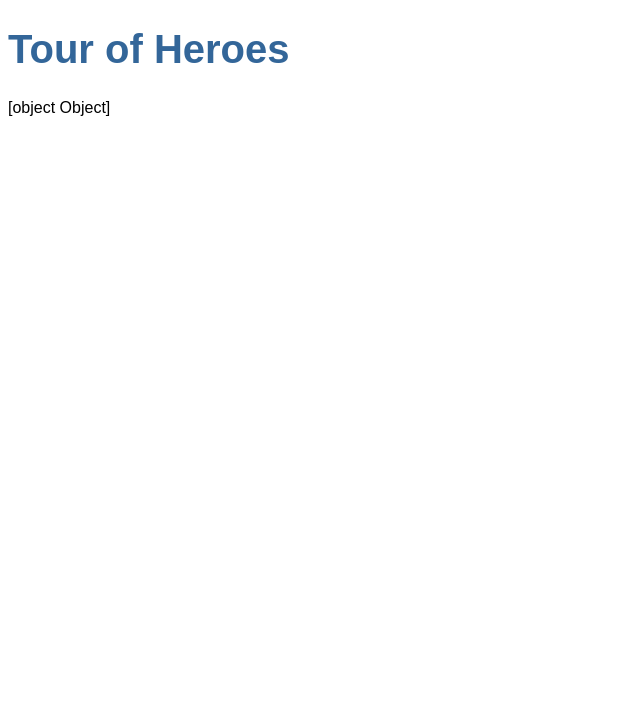
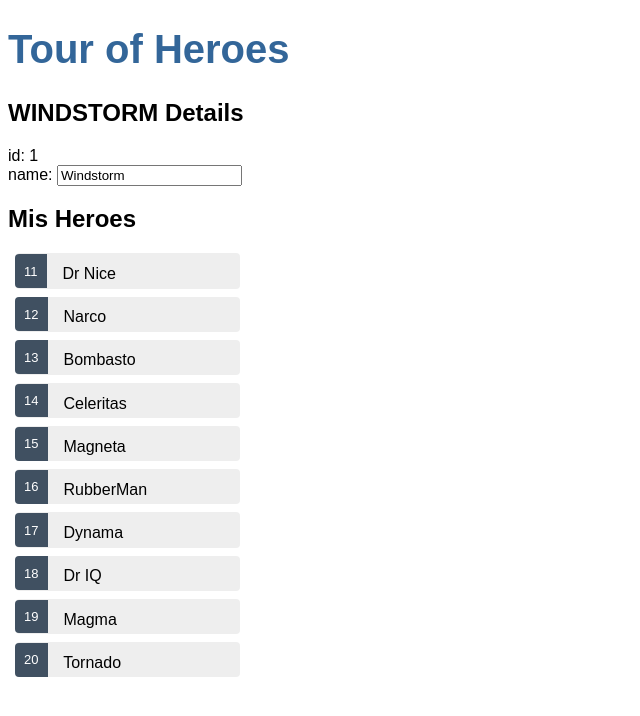
Before and after one commit to Ppm19/tourHeroes, an Angular app: page / in a window 1280 px wide. Shown: the top 716 px of the page, without its empty margins (0-640 px from the left). Built offline with nearby package versions, Linux system fonts and the light colour scheme.

Commit message:
Lista de Heroes

```diff
--- a/src/app/app.component.html
+++ b/src/app/app.component.html
@@ -1,2 +1,2 @@
 <h1>{{title}}</h1>
-<app-heroes></app-heroes>
+<heroes></heroes>
--- a/src/app/app.component.ts
+++ b/src/app/app.component.ts
@@ -1,10 +1,11 @@
 import { Component } from '@angular/core';
 import { HeroesComponent } from './heroes/heroes.component';
+import { HeroDetailComponent } from './hero-detail/hero-detail.component';
 
 @Component({
   selector: 'app-root',
   standalone: true,
-  imports: [HeroesComponent],
+  imports: [HeroesComponent, HeroDetailComponent],
   templateUrl: './app.component.html',
   styleUrl: './app.component.css'
 })
--- /dev/null
+++ b/src/app/hero-detail/hero-detail.component.html
@@ -0,0 +1 @@
+<p>hero-detail works!</p>
--- a/src/app/heroes/heroes.component.css
+++ b/src/app/heroes/heroes.component.css
@@ -0,0 +1,44 @@
+/* HeroesComponent's private CSS styles */
+.heroes {
+  margin: 0 0 2em 0;
+  list-style-type: none;
+  padding: 0;
+  width: 15em;
+}
+.heroes li {
+  cursor: pointer;
+  position: relative;
+  left: 0;
+  background-color: #EEE;
+  margin: .5em;
+  padding: .3em 0;
+  height: 1.6em;
+  border-radius: 4px;
+}
+.heroes li:hover {
+  color: #607D8B;
+  background-color: #DDD;
+  left: .1em;
+}
+.heroes li.selected {
+  background-color: #CFD8DC;
+  color: white;
+}
+.heroes li.selected:hover {
+  background-color: #BBD8DC;
+  color: white;
+}
+.heroes .badge {
+  display: inline-block;
+  font-size: small;
+  color: white;
+  padding: 0.8em 0.7em 0 0.7em;
+  background-color:#405061;
+  line-height: 1em;
+  position: relative;
+  left: -1px;
+  top: -4px;
+  height: 1.8em;
+  margin-right: .8em;
+  border-radius: 4px 0 0 4px;
+}
--- a/src/app/heroes/heroes.component.html
+++ b/src/app/heroes/heroes.component.html
@@ -1 +1,27 @@
-{{hero}}
+<h2>{{hero.name | uppercase }} Details</h2>
+<div><span>id: </span>{{hero.id}}</div>
+<div>
+  <label>name:
+    <input [(ngModel)]="hero.name" placeholder="name"/>
+  </label>
+</div>
+
+<h2>Mis Heroes</h2>
+<ul class="heroes">
+  <li *ngFor="let hero of heroes"
+  [class.selected]="hero === selectedHero"
+  (click)="onSelect(hero)">
+  <span class="badge">{{hero.id}}</span> {{hero.name}}
+</li>
+</ul>
+<div *ngIf="selectedHero">
+
+  <h2>{{selectedHero.name | uppercase}} Details</h2>
+  <div><span>id: </span>{{selectedHero.id}}</div>
+  <div>
+    <label>name:
+      <input [(ngModel)]="selectedHero.name" placeholder="name"/>
+    </label>
+  </div>
+
+</div>
--- a/src/app/heroes/heroes.component.ts
+++ b/src/app/heroes/heroes.component.ts
@@ -1,24 +1,33 @@
 import { Component, OnInit } from '@angular/core';
 import { Hero } from '../hero';
+import { FormsModule } from '@angular/forms';
+import { CommonModule } from '@angular/common';
+import { HEROES } from '../mock-heroes';
 
 @Component({
-  selector: 'app-heroes',
+  selector: 'heroes',
   standalone: true,
-  imports: [],
+  imports: [FormsModule, CommonModule],
   templateUrl: './heroes.component.html',
   styleUrl: './heroes.component.css'
 })
 
-export class HeroesComponent implements OnInit{
+export class HeroesComponent implements OnInit {
+  heroes = HEROES;
 
-  hero : Hero = {
-   id: 1,
-   name: 'Windstorm'
+  hero: Hero = {
+    id: 1,
+    name: 'Windstorm'
   };
   constructor() { }
 
+
   ngOnInit() {
-
+    console.log('HeroesComponent inicializado.');
   }
 
+  selectedHero?: Hero;
+    onSelect(hero: Hero): void {
+    this.selectedHero = hero;
+  }
 }
--- /dev/null
+++ b/src/app/mock-heroes.ts
@@ -0,0 +1,14 @@
+import { Hero } from './hero';
+
+export const HEROES: Hero[] = [
+  { id: 11, name: 'Dr Nice' },
+  { id: 12, name: 'Narco' },
+  { id: 13, name: 'Bombasto' },
+  { id: 14, name: 'Celeritas' },
+  { id: 15, name: 'Magneta' },
+  { id: 16, name: 'RubberMan' },
+  { id: 17, name: 'Dynama' },
+  { id: 18, name: 'Dr IQ' },
+  { id: 19, name: 'Magma' },
+  { id: 20, name: 'Tornado' }
+];
```
Also changed, not shown: src/app/hero-detail/hero-detail.component.ts (added, +12 -0 lines), src/app/hero-detail/hero-detail.component.css (added), 1 other file (tests, documents, lock files or other folders).
